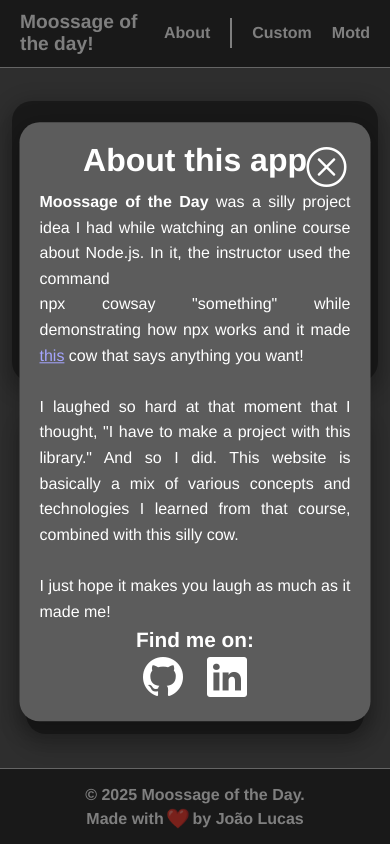
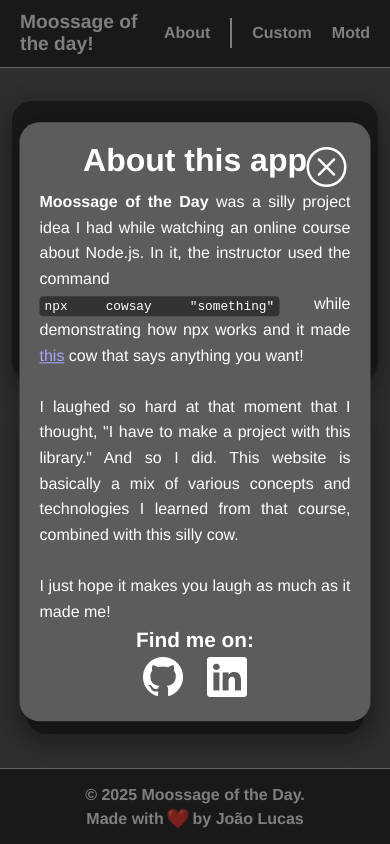
Before and after one commit to JLRdevv/Moossage-of-the-day, a React (Vite) app in the folder frontend/: page /custom in a window 390 px wide. Both pictures are taken after a click on the element "About". Built offline with nearby package versions, Linux system fonts and the light colour scheme; no server answers.

Commit message:
fix: minor css fix

```diff
--- a/frontend/src/components/layout/aboutPopUp.module.css
+++ b/frontend/src/components/layout/aboutPopUp.module.css
@@ -85,6 +85,17 @@
     justify-content: center;
     gap: 1.5em;
   }
+
+  .codeSnippet {
+    font-family: "Courier New", Courier, monospace;
+    background-color: #333;
+    color: #fff;
+    padding: 0.2em 0.4em;
+    border-radius: 4px;
+    font-size: 0.8em;
+
+    width: fit-content;
+  }
 }
 
 @media screen and (orientation: landscape) and (max-height: 500px) {
```
